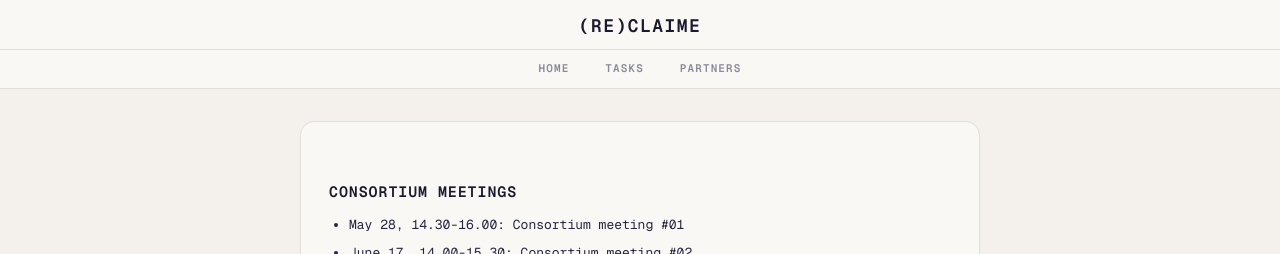
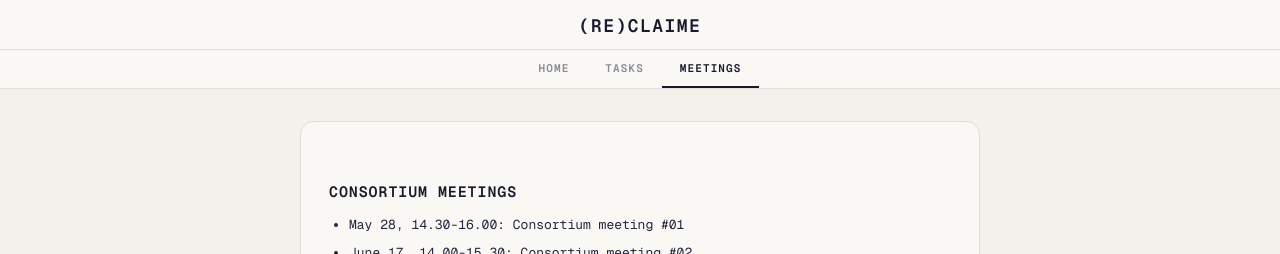
Before and after one commit to EirikSorbo/claime, a Jekyll site: the page built from meetings/index.md, in a window 1280 px wide. Shown: the top 254 px of the page. Built offline with Jekyll 4.4.1, drawn with Linux system fonts in a browser that asks for light colours.

Commit message:
Update _config.yml

```diff
--- a/_config.yml
+++ b/_config.yml
@@ -9,8 +9,8 @@ nav:
     url: /
   - label: tasks
     url: /tasks/
-  - label: partners
-    url: /partners/
+  - label: meetings
+    url: /meetings/
 
 markdown: kramdown
 theme: null
```
